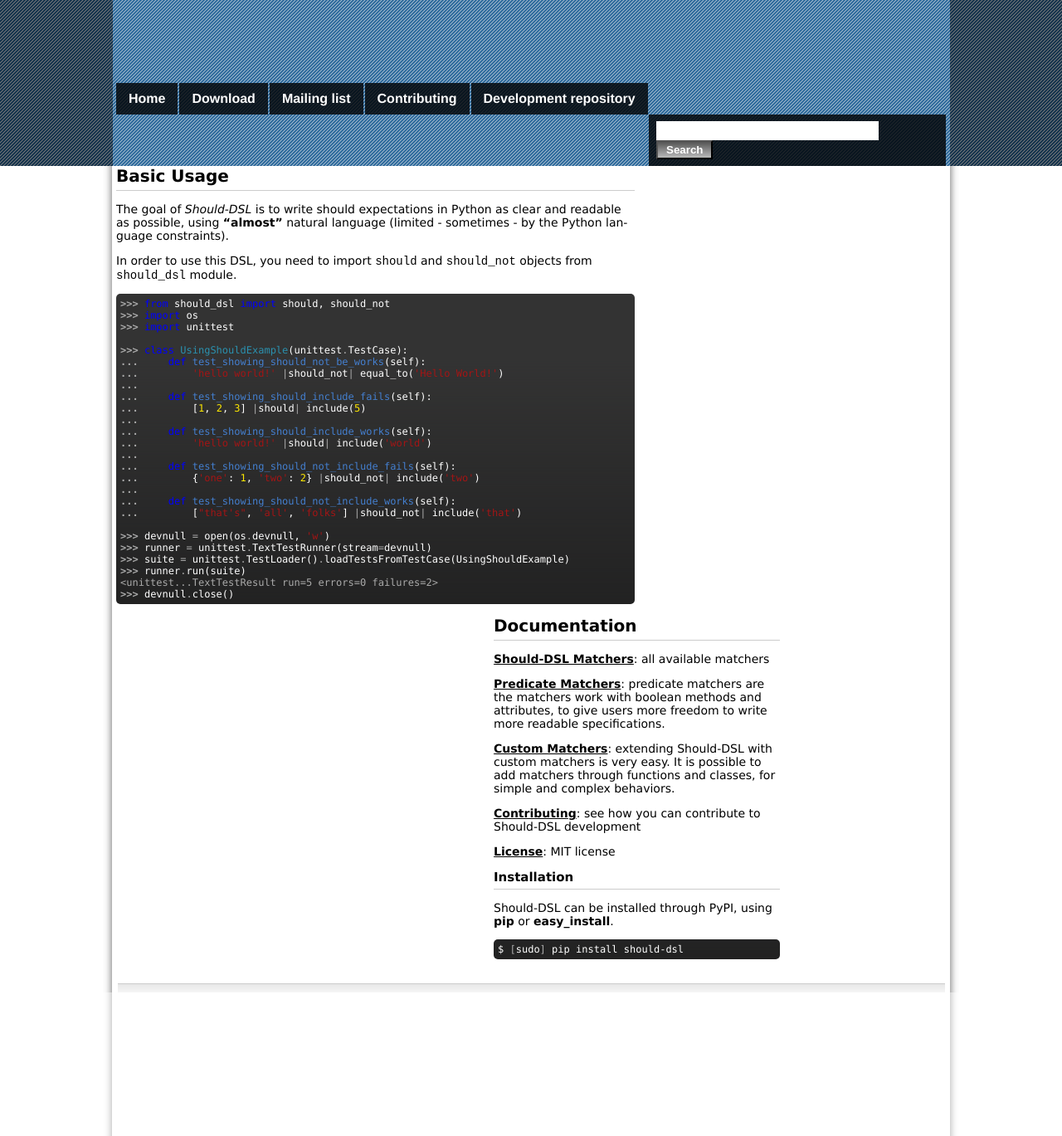
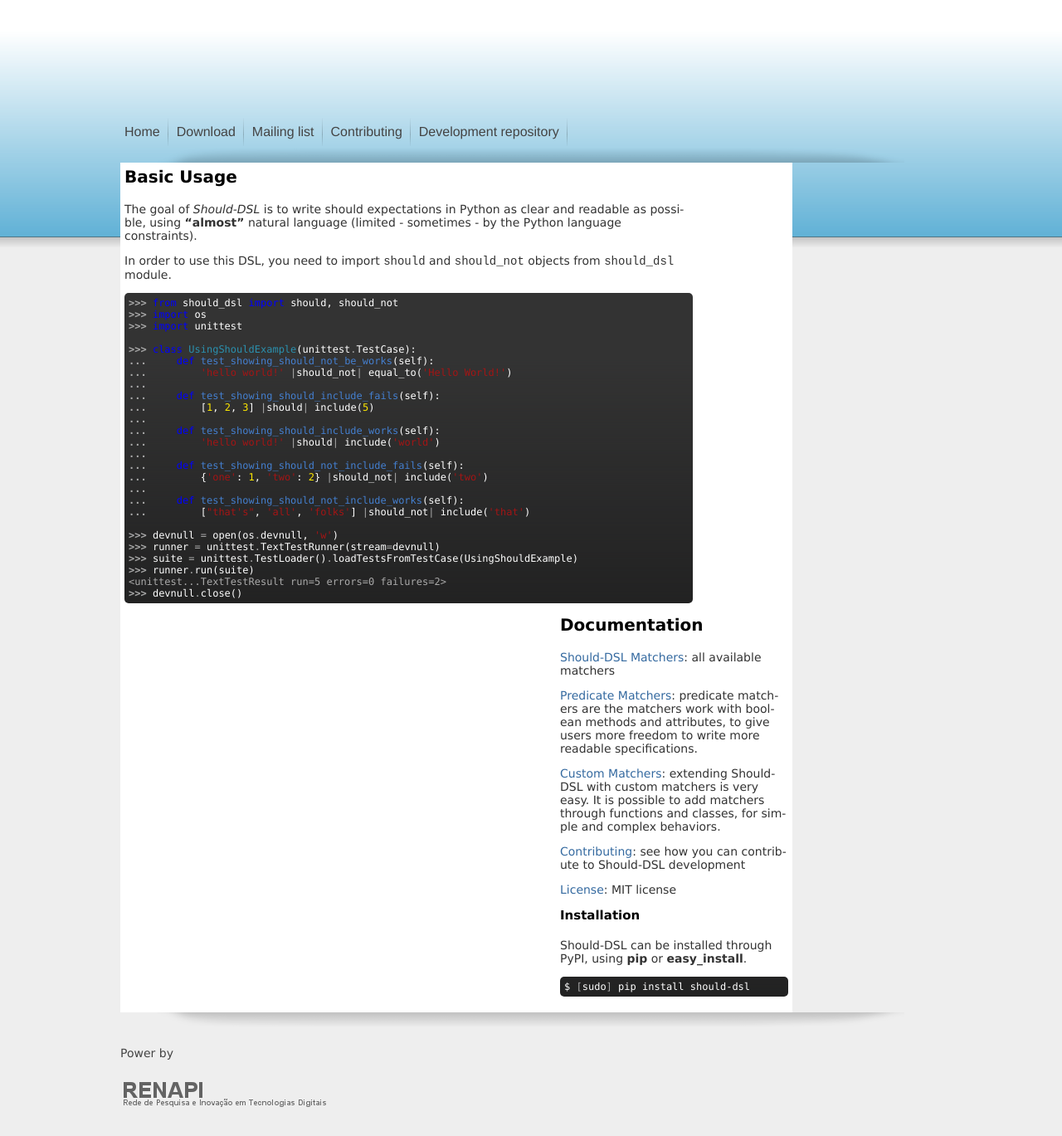
Before and after one commit to nsi-iff/should-dsl, a Sphinx documentation site: the page built from docs/index.rst, in a window 1280 px wide. Shown: the whole page at 83% size. Built offline with Sphinx 7.4.7, drawn with Linux system fonts in a browser that asks for light colours.

Commit message:
Change in layout, but not including the logo and search bar.

```diff
--- a/docs/_static/css/global.css
+++ b/docs/_static/css/global.css
@@ -4,16 +4,14 @@
 
     font: 14px Verdana, helvetica, arial, freesans, clean, sans-serif;
 
-    background-image: url("../img/back_shadow.png");
-    background-repeat: repeat-y;
-    background-position: center;
+    background-image: url("../img/header_back.png");
+    background-repeat: repeat-x;
+    background-color: #eee;
 }
 
 h1, h2 {
     margin: 0px;
     padding: 0px 0px 5px 0px;
-
-    border-bottom: 1px solid #ccc;
 }
 
 h1 {
@@ -29,47 +27,76 @@
 }
 
 a {
-    color: #000000;
-    font-weight: bold;
+    text-decoration: none;
+    color: #356AA0;
 }
 
 a:hover {
-    text-decoration: none;
+    background-color: #356AA0;
     color: #fff;
-    background-color: #3d48c4;
+}
+
+img {
+    border: none;
+}
+
+p {
+    color: #333;
+}
+
+hr {
+    border: none;
+    border-bottom: 1px solid #444;
+}
+
+/* ========================================================================== */
+
+.document {
+    margin: 0px auto;
+    padding: 0px;
+
+    background-repeat: repeat-x;
+    background-position: center bottom;
+}
+
+.document .documentwrapper {
+    margin: 0px 5px;
 }
 
 /* ========================================================================== */
 
 #headerwrapper {
-    background-image: url("../img/back_02.png");
 }
 
 #headerwrapper #header {
     margin: 0px auto;
     padding: 0px;
-    width: 1009px;
-
-    background-image: url("../img/back.png");
-    background-color: #fff;
+    width: 1010px;
 }
 
 
 #headerwrapper #header #logo {
-    width: 391px;
-    height: 100px;
+    width: 350px;
+    height: 142px;
+}
 
-    /*background-image: url("../img/logo.png");
-    background-repeat: no-repeat;*/
+#headerwrapper #header h1 {
+    padding: 10px;
+
+    font: 60px helvetica, Arial;
+    font-weight: bold;
+    text-shadow: 2px 2px 2px #000;
+    color: #fff;
+
+    border: none;
 }
 
 /* ========================================================================== */
 
 #menu-wrapper {
     margin: 0px auto;
+    padding: 0px;
     width: 1000px;
-
-    font: 16px helvetica, Arial;
 }
 
 .menu {
@@ -80,48 +107,46 @@
 }
 
 .menu li {
-    margin-right: 2px;
     float: left;
 
-    background-image: url("../img/back_menu.png");
+    background-image: url("../img/menu_item_separator.png");
+    background-repeat: no-repeat;
+    background-position: right center;
 }
 
 .menu a {
-    padding: 10px 15px;
+    padding: 8px 10px;
     display: block;
 
+    font: 16px helvetica, Arial;
     text-decoration: none;
-    font-weight:bold;
-    color: #fff;
+    color: #444;
 }
 
 .menu a:hover {
-    color: #ffda00;
+    text-decoration: underline;
     background-color: transparent;
 }
 
 /* ========================================================================== */
 
 #searchbox {
-    padding: 8px 9px;
+    padding: 8px 9px 7px 9px;
     float: right;
     width: 340px;
-
-    background-image: url("../img/back_menu.png");
 }
 
 #searchbox input {
     margin: 0px;
+
 }
 
 #searchbox input.submit {
-    padding: 2px 10px;
+    padding: 2px 5px;
 
-    background-image: url("../img/button_back.png");
-    background-repeat: repeat-x;
-
+    font: 12px Verdana;
     font-weight: bold;
-    color: #ffffff;
+    color: #fff;
 }
 
 .search input.text {
@@ -133,33 +158,65 @@
 
 /* ========================================================================== */
 
+.document {
+    margin: 0px auto 0px auto;
+    padding-top: 20px;
+    width: 1000px;
+
+    background-image: url("../img/shadow_top.png");
+    background-repeat: no-repeat;
+    background-position: center top;
+
+}
+
 .bodywrapper {
-    margin: 0px auto;
-    padding: 0px;
-    width: 1000px;
+    padding-bottom: 20px;
+
+    background-image: url("../img/shadow_bottom.png");
+    background-repeat: no-repeat;
+    background-position: center bottom;
+}
+
+.body {
+    padding: 5px;
+    background-color: #fff;
+    min-height: 660px;
 }
 
 .section {
-    margin-top: 10px;
+    margin: 5px 0px 0px 0px;
     padding: 5px;
+}
 
-    border: 1px solid #ccc;
-
-    background-image: url("../img/section_back.png");
-    background-repeat: repeat-x;
-    background-color: #fff;
+.section h1 {
+    font: 25px helvetica, Arial;
 }
 
 /* ========================================================================== */
 
 #basic-usage {
     float: left;
-    width: 625px;
+    width: 685px;
 }
 
 #documentation {
     float: right;
-    width: 345px;
+    width: 275px;
+}
+
+#powered_by {
+    margin: 5px;
+}
+
+#powered_by h1 {
+    font-weight: normal;
+    font-size: 14px;
+    color: #444;
+    border: none;
+}
+
+#powered_by a:hover {
+    background-color: transparent;
 }
 
 /* ========================================================================== */
@@ -172,6 +229,10 @@
 
     font: 12px Monaco, monospace;
     border-radius: 5px;
+    -moz-border-radius: 5px;
+    -khtml-border-radius: 5px;
+    -webkit-border-radius: 5px;
+    -opera-border-radius: 5px;
 
     background-image: url("../img/pre_back.png");
     background-repeat: repeat-x;
@@ -182,16 +243,11 @@
 /* ========================================================================== */
 
 div.footer {
-    margin: 0px auto;
-    margin-top: 15px;
-    padding: 5px;
-    width: 987px;
+    margin: 10px 0px;
 
     text-align: center;
-
-    background-image: url("../img/section_back.png");
-    background-repeat: repeat-x;
-    border-top: 1px solid #ccc;
+    font-size: 12px;
+    color: #444;
 }
 
 /* ========================================================================== */
@@ -200,7 +256,6 @@
     display: none;
 }
 
-
 a.headerlink {
     display: none;
 }
--- a/docs/_templates/layout.html
+++ b/docs/_templates/layout.html
@@ -12,7 +12,6 @@
 
   <div id="headerwrapper">
     <div id="header">
-
       <div id="logo"></div>
 
       <div id="menu-wrapper">
@@ -24,14 +23,14 @@
           <li><a href='http://github.com/hugobr/should-dsl'>Development repository</a></li>
         </ul>
 
-        <div id="searchbox" >
+        <!-- <div id="searchbox" >
             <form class="search" action="{{ pathto('search') }}" method="get">
               <input type="text" name="q" class="text" />
               <input type="submit" value="{{ _('Search') }}" class="submit" />
               <input type="hidden" name="check_keywords" value="yes" />
               <input type="hidden" name="area" value="default" />
             </form>
-        </div>
+        </div> -->
 
         <br />
 
@@ -40,3 +39,17 @@
   </div>
 
 {% endblock %}
+
+{% block document %}
+  {{ super() }}
+
+  <br />
+
+  <div id="powered_by">
+    <h1>Power by</h1>
+
+    <p>
+      <a href="http://www.renapi.org/"><img src="_static/img/renapi_logo.png" width="260" height="46" /></a>
+    </p>
+  </div>
+{% endblock %}
```
Also changed, not shown: docs/_static/img/back_02.png, docs/_static/img/back_03.png (added), docs/_static/img/header_back.png (added), docs/_static/img/logo.png, docs/_static/img/menu_item_back.png (added), docs/_static/img/menu_item_separator.png (added), docs/_static/img/renapi_logo.png (added), docs/_static/img/section_back.png, docs/_static/img/shadow_bottom.png (added), docs/_static/img/shadow_top.png (added).
